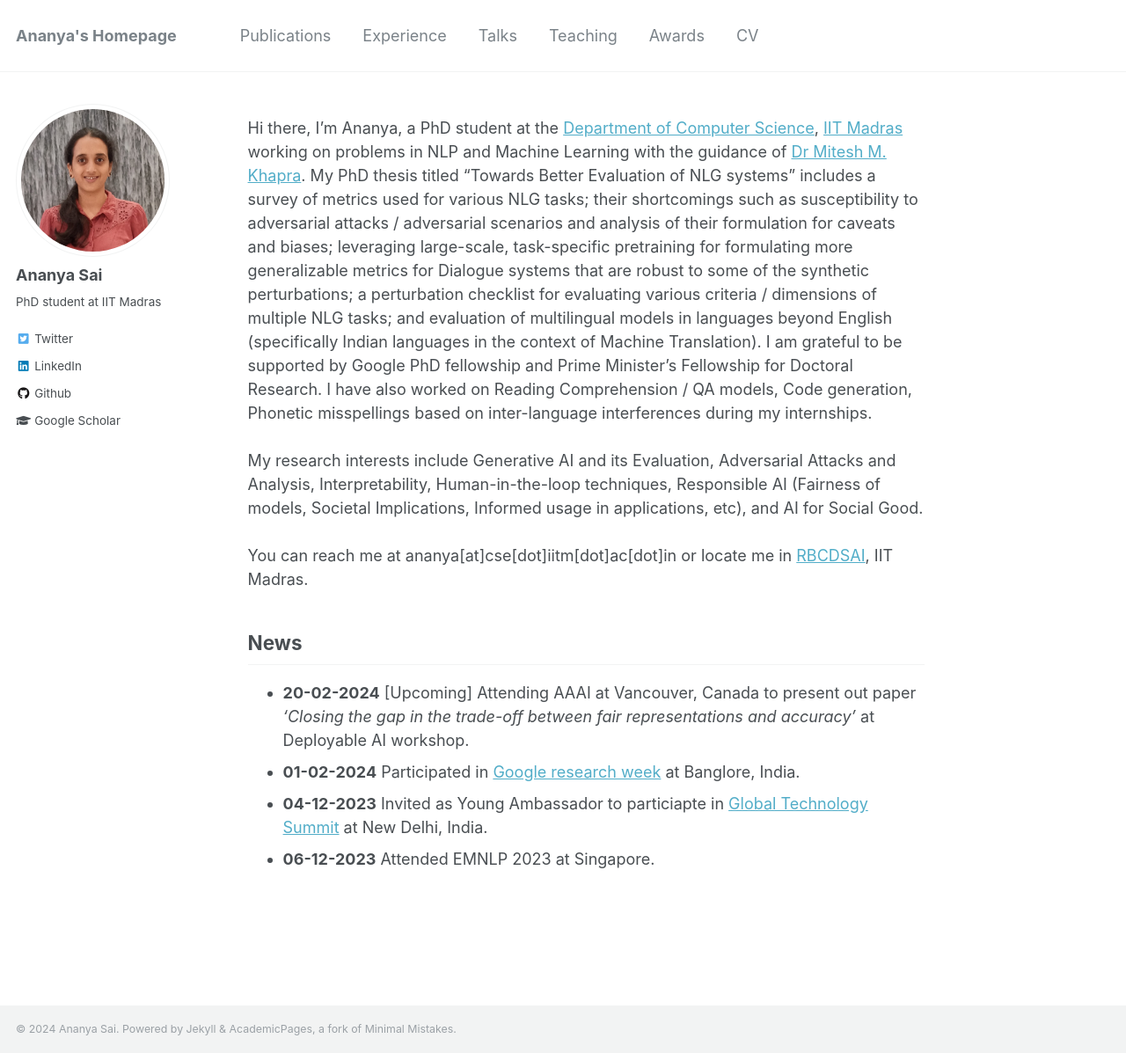
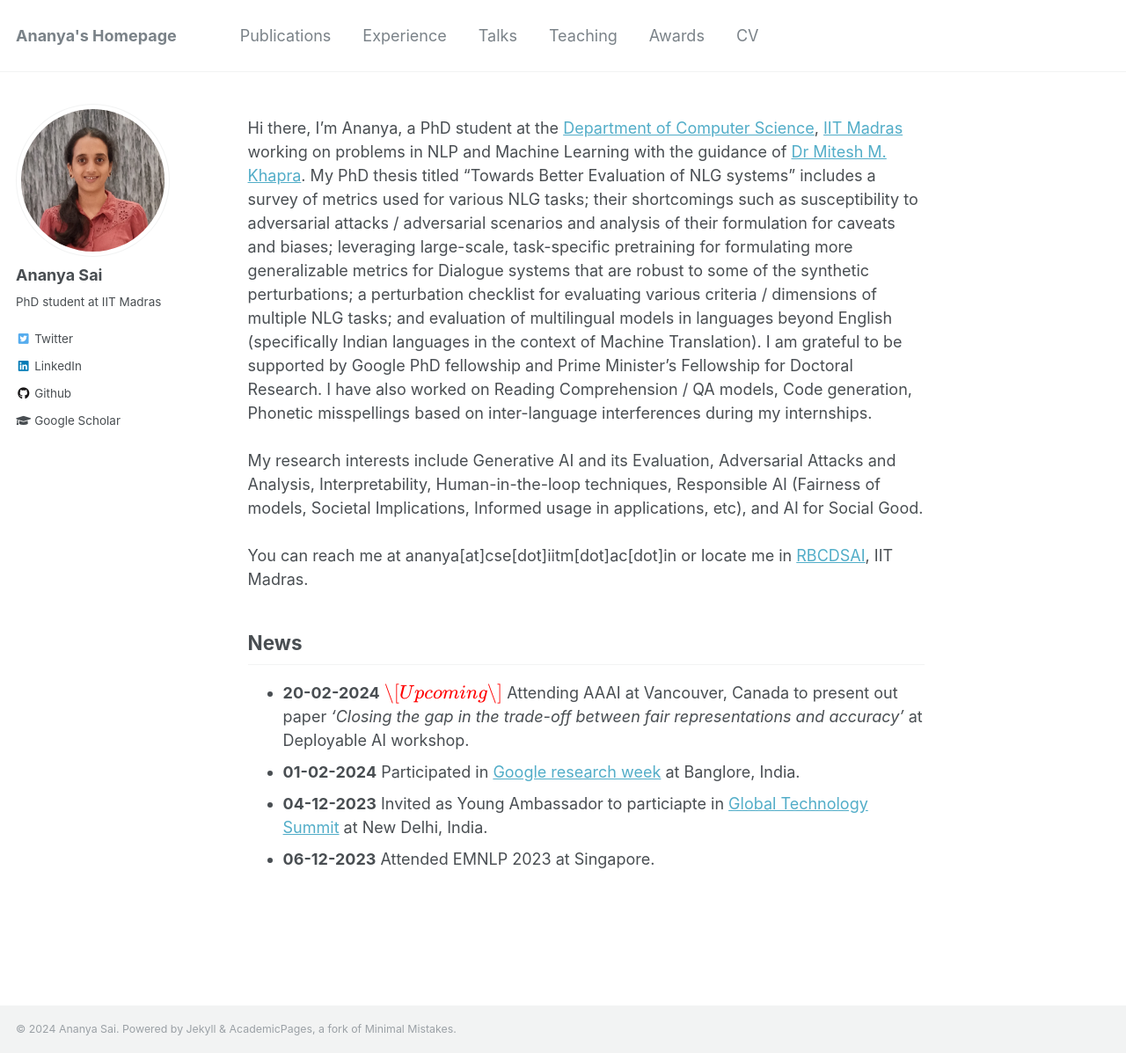
Before and after one commit to AnanyaSaiB/AnanyaSaib.github.io, a Jekyll site: the page built from _pages/about.md, in a window 1280 px wide and 1197 px high. Shown: the whole window at 88% size. Built offline with Jekyll 4.4.1, drawn with Linux system fonts in a browser that asks for light colours; formulas are drawn with MathJax 3.

Commit message:
Update about.md
added color to upcoming

```diff
--- a/_pages/about.md
+++ b/_pages/about.md
@@ -16,7 +16,7 @@
 You can reach me at ananya[at]cse[dot]iitm[dot]ac[dot]in or locate me in [RBCDSAI](https://rbcdsai.iitm.ac.in/contact/), IIT Madras.
 
 ## News
-- **20-02-2024** \[Upcoming\] Attending AAAI at Vancouver, Canada to present out paper *'Closing the gap in the trade-off between fair
+- **20-02-2024** $${\color{red}\[Upcoming\]}$$ Attending AAAI at Vancouver, Canada to present out paper *'Closing the gap in the trade-off between fair
 representations and accuracy'* at Deployable AI workshop.
 - **01-02-2024** Participated in [Google research week](https://sites.google.com/view/researchweek24/home) at Banglore, India.
 - **04-12-2023** Invited as Young Ambassador to particiapte in [Global Technology Summit](https://carnegieindia.org/specialprojects/globaltechnologysummit) at New Delhi, India.
```
